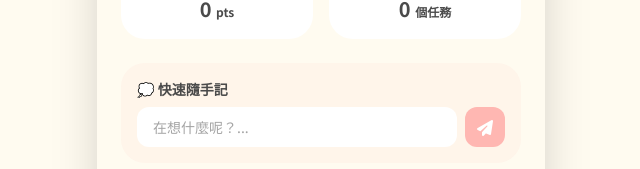
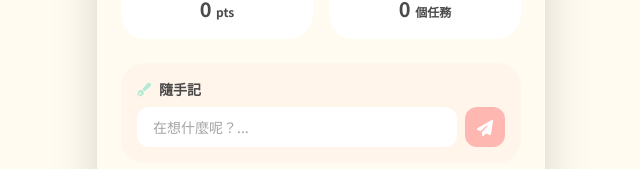
Before and after one commit to cottongrass0828/life-energy, a Vue app: page / in a window 1280 px wide. Shown: the part 185-354 px from the top of the page, without its empty margins (319-959 px from the left). Built offline with nearby package versions, Linux system fonts and the light colour scheme; a web font is replaced by a local one.

Commit message:
fix error

```diff
--- a/src/components/views/DashboardView.vue
+++ b/src/components/views/DashboardView.vue
@@ -26,7 +26,9 @@
         </div>
 
         <div class="bg-primary/10 p-4 rounded-3xl">
-            <label class="text-sm font-bold text-text mb-2 block font-rounded">💭 快速隨手記</label>
+            <label class="text-sm font-bold text-text mb-2 block font-rounded">
+                <i class="fa-solid fa-pen-fancy text-secondary mr-2"></i>隨手記
+            </label>
             <div class="flex gap-2">
                 <input type="text" v-model="noteContent" placeholder="在想什麼呢？..."
                     class="flex-1 bg-white border-none rounded-xl px-4 py-2 text-sm focus:ring-2 focus:ring-primary outline-none">
@@ -60,7 +62,7 @@
                                 <span class="text-xs text-subtext flex items-center gap-1">
                                     <i class="fas fa-bolt text-yellow-400 text-[10px]"></i> {{ task.estimatedEnergy }}
                                     <span class="ml-2 text-[10px] text-gray-300">
-                                        {{ task.isAllDay ? '整天' : (task.deadline ? formatDateTime(task.deadline).split(' ')[1] : '') }}
+                                        {{ generateTaskTime(task) }}
                                     </span>
                                     <i v-if="task.recurrence" class="fas fa-repeat text-secondary text-[10px] ml-1"></i>
                                 </span>
@@ -115,4 +117,8 @@ const handleQuickNote = () => {
 }
 
 const toggleTask = (task) => emit('update-task', task.id, { completed: !task.completed })
+
+function generateTaskTime(task) {
+    return task.isAllDay ? '整天' : (task.deadline ? formatDateTime(task.deadline).split(' ')[1] : '')
+}
 </script>
```
